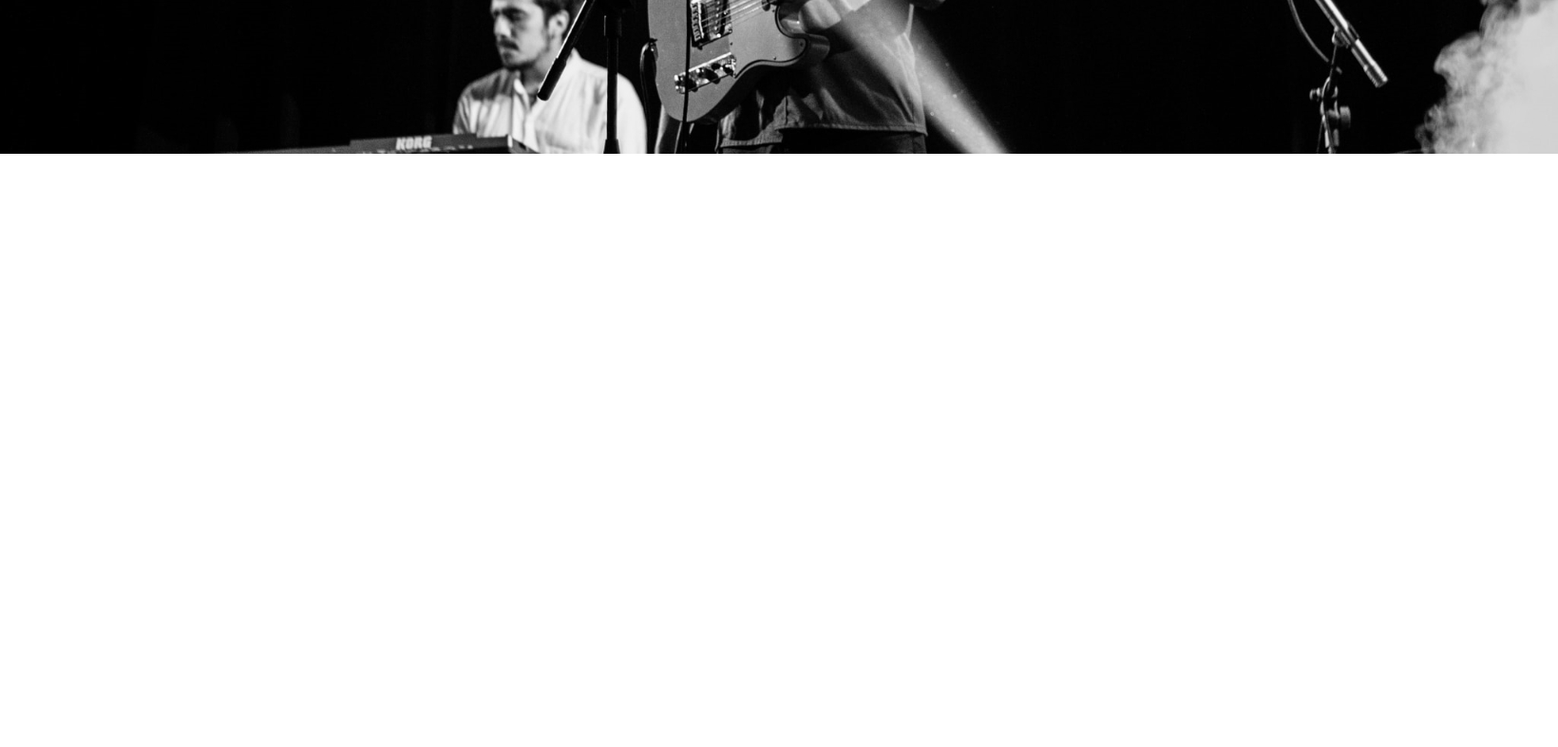
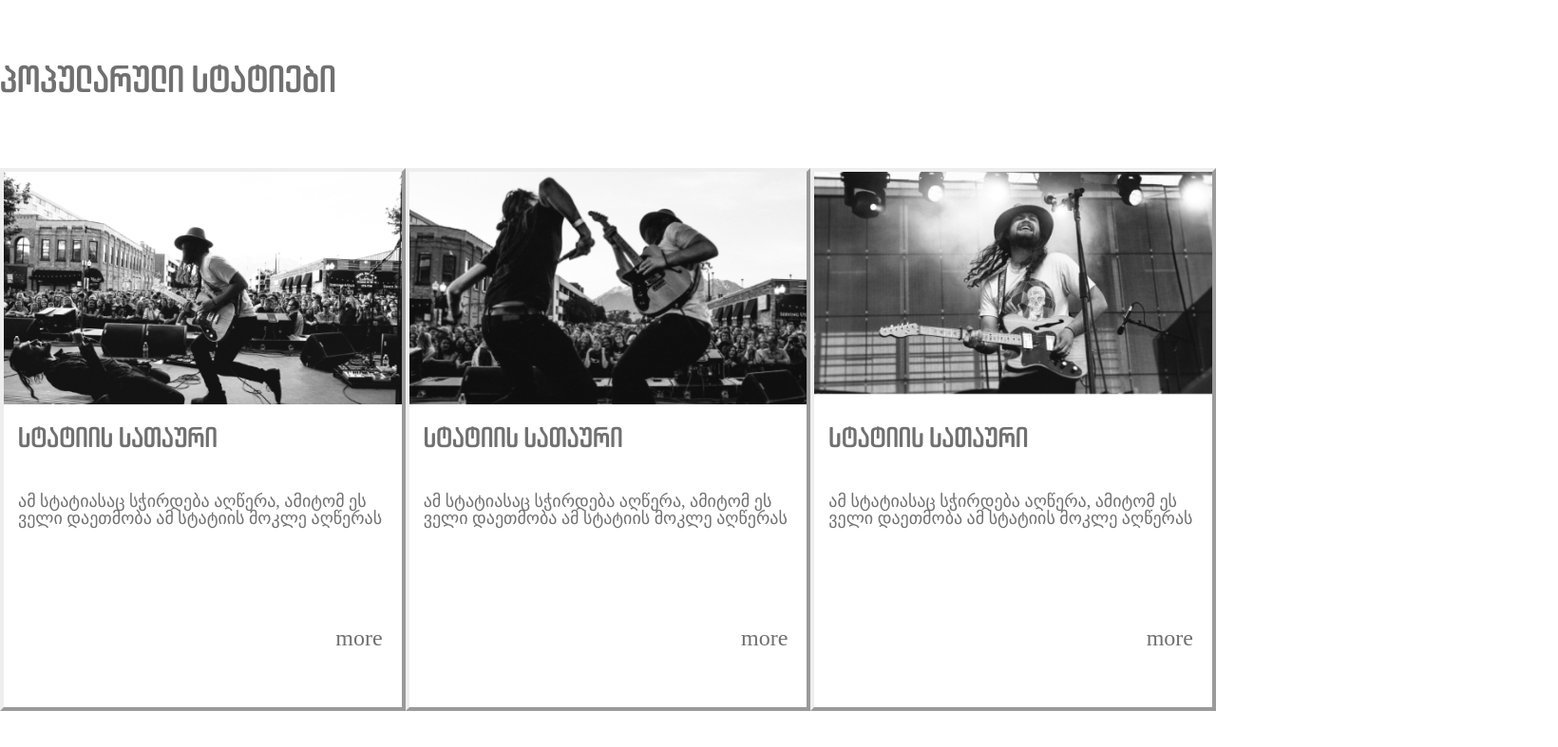
Before and after one commit to giotoda/Homework_9, a plain HTML site: page index.html in a window 1280 px wide. Shown: the part 659-1446 px from the top of the page at 95% size, 1640 px wide, since content can reach past the window. Before the commit the page ends 864 px from the top, so only its background shows below. Drawn offline with Linux system fonts and the light colour scheme.

Commit message:
maked half of the body

```diff
--- a/index.html
+++ b/index.html
@@ -39,8 +39,50 @@
     <div class="container">
         <img src="images/სლაიდერი3.jpg" alt="image">
     </div>
-    <div>
-
-    </div>
+        <h3 class="h3_class">პოპულარული სტატიები</h3>
+    <section class="container">
+        <div class="relative">
+            <div>
+                <img src="images/neonbrand-KVB3PzQ8sFo-unsplash.jpg" alt="image">
+                <h4>
+                    სტატიის სათაური
+                </h4>
+                <p>
+                    ამ სტატიასაც სჭირდება აღწერა, ამიტომ ეს ველი დაეთმობა ამ სტატიის მოკლე აღწერას
+                </p>
+                <p>
+                    <a href="#">more</a>
+                </p>
+            </div>
+        </div>
+        <div class="relative">
+            <div>
+                <img src="images/neonbrand-YaYcCW1nlqc-unsplash.jpg" alt="image">
+                <h4>
+                    სტატიის სათაური
+                </h4>
+                <p>
+                    ამ სტატიასაც სჭირდება აღწერა, ამიტომ ეს ველი დაეთმობა ამ სტატიის მოკლე აღწერას
+                </p>
+                <p>
+                    <a href="#">more</a>
+                </p>
+            </div>
+        </div>
+        <div class="relative">
+            <div>
+                <img src="images/neonbrand-IXcI72btgv0-unsplash.jpg" alt="image">
+                <h4>
+                    სტატიის სათაური
+                </h4>
+                <p>
+                    ამ სტატიასაც სჭირდება აღწერა, ამიტომ ეს ველი დაეთმობა ამ სტატიის მოკლე აღწერას
+                </p>
+                <p>
+                    <a href="#">more</a>
+                </p>
+            </div>
+        </div>
+    </section>
 </body>
 </html>
--- a/style.css
+++ b/style.css
@@ -3,11 +3,15 @@
     width: 100%;
     margin: 40px auto;
     align-items: center;
+    display: flex;
+    justify-content: space-between;
+}
+.container img{
+    width: 100%;
 }
 .flex{
     font-family: 'Archy EDT';
     display: flex;
-    justify-content: flex-end;
     flex-wrap: wrap;
 }
 .flex li{
@@ -17,3 +21,39 @@
 .flex li a{
     color: #707070;
 }
+.relative{
+    position: relative;
+    display: inline-block;
+    width: 100%;
+    max-width: 483px;
+    border: outset 4px;
+}
+.h3_class{
+    font-size: 40px;
+    font-family: 'Archy EDT';
+    color: #707070;
+    max-width: 1640px;
+    width: 100%;
+    margin: 70px auto;
+}
+.container h4{
+    font-size: 30px;
+    font-family: 'Archy EDT';
+    color: #707070;
+    margin: 20px auto;
+    margin-left: 15px;
+}
+.container p{
+    color: #707070;
+    font-size: 18px;
+    padding-top: 20px;
+    padding-bottom: 85px;
+    margin-left: 15px;
+
+}
+.relative a{
+    position: absolute;
+    right: 20px;
+    color: #707070;
+    font-size: 24px;
+}
```
